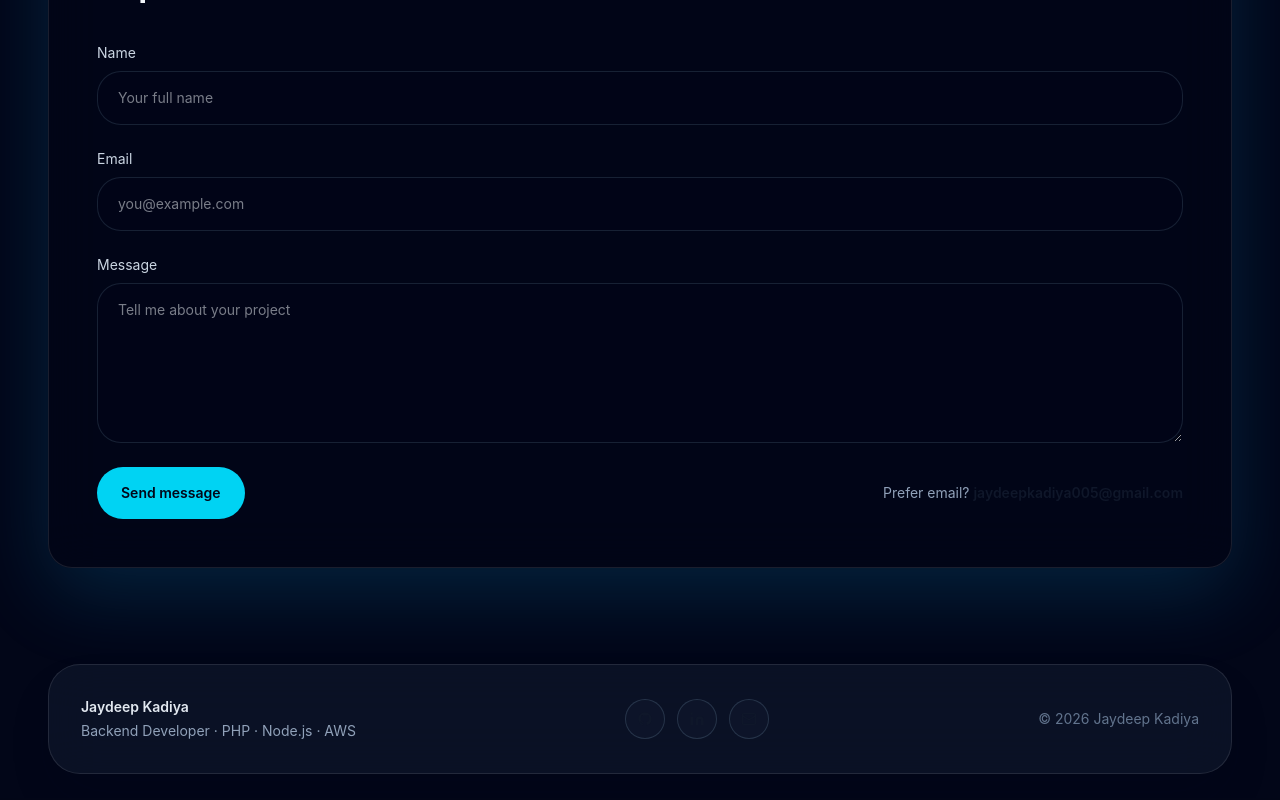
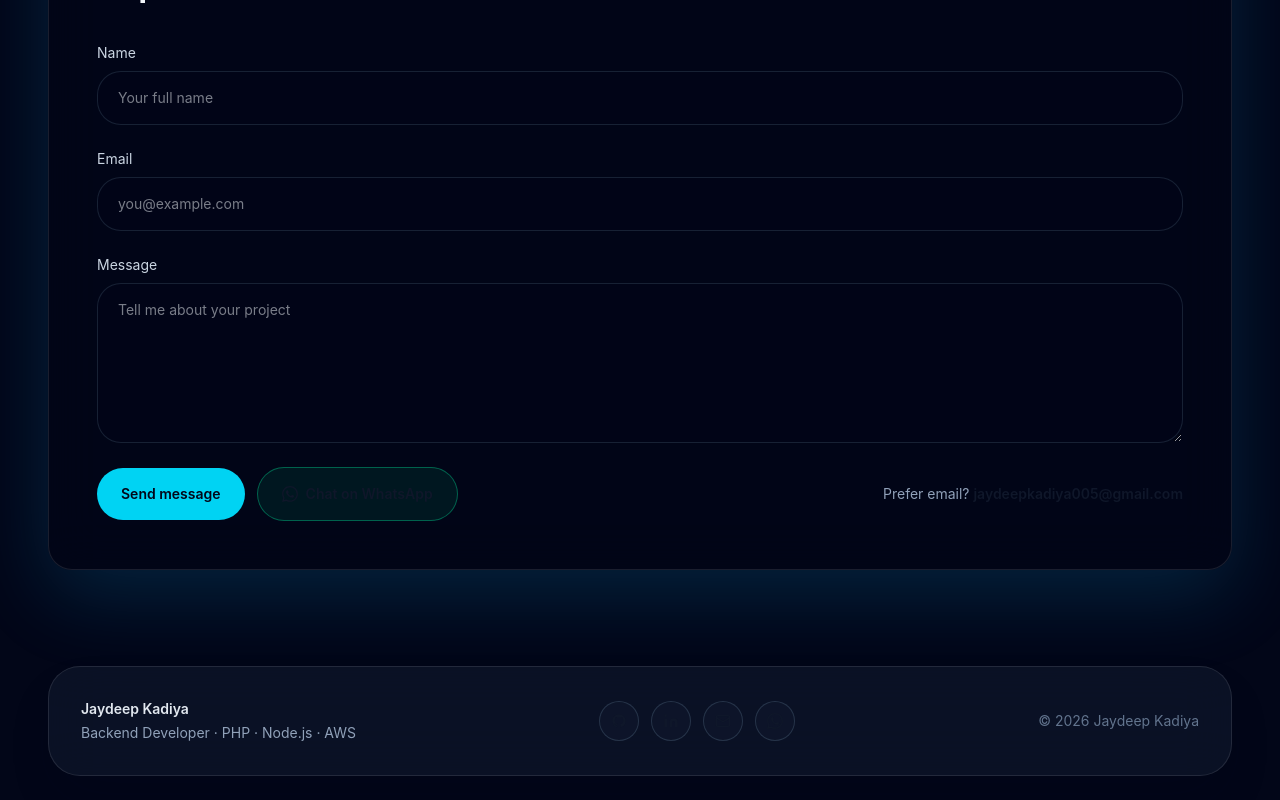
Before and after one commit to Jayuuuu04/portfolio-website, a Next.js app: page / in a window 1280 px wide. Shown: the part 6852-7652 px from the top of the page. Built offline with nearby package versions, Linux system fonts and the light colour scheme; no server answers.

Commit message:
whats app icon and msg is also added in this

```diff
--- a/components/contact/Contact.tsx
+++ b/components/contact/Contact.tsx
@@ -4,6 +4,8 @@
 import { useForm } from 'react-hook-form';
 import emailjs from '@emailjs/browser';
 import { motion } from 'framer-motion';
+import { whatsappUrl } from '../../data/contact';
+import { WhatsAppIcon } from '../ui/WhatsAppIcon';
 
 const SERVICE_ID = process.env.NEXT_PUBLIC_EMAILJS_SERVICE_ID;
 const TEMPLATE_ID = process.env.NEXT_PUBLIC_EMAILJS_TEMPLATE_ID;
@@ -100,6 +102,7 @@
             {errors.message && <span className="text-xs text-rose-400">{errors.message.message}</span>}
           </label>
           <div className="col-span-full flex flex-col gap-4 sm:flex-row sm:items-center sm:justify-between">
+            <div className="flex flex-wrap items-center gap-3">
               <button
                 type="submit"
                 className="inline-flex items-center justify-center rounded-full bg-cyan-400 px-6 py-4 text-sm font-semibold text-slate-950 transition hover:bg-cyan-300"
@@ -107,6 +110,17 @@
               >
                 {status === 'loading' ? 'Sending…' : 'Send message'}
               </button>
+              <a
+                href={whatsappUrl()}
+                target="_blank"
+                rel="noopener noreferrer"
+                aria-label="Chat with Jaydeep Kadiya on WhatsApp"
+                className="inline-flex items-center gap-2 rounded-full border border-emerald-400/40 bg-emerald-500/10 px-6 py-4 text-sm font-semibold text-emerald-200 transition hover:border-emerald-300/70 hover:bg-emerald-500/20 hover:text-emerald-100"
+              >
+                <WhatsAppIcon className="h-4 w-4" />
+                Chat on WhatsApp
+              </a>
+            </div>
             <p className="text-sm text-slate-400">
               Prefer email? <a href="mailto:jaydeepkadiya005@gmail.com" className="font-semibold text-slate-100 hover:text-cyan-200 transition">jaydeepkadiya005@gmail.com</a>
             </p>
--- a/components/footer/Footer.tsx
+++ b/components/footer/Footer.tsx
@@ -1,5 +1,7 @@
 import Link from 'next/link';
 import { GitFork, Mail } from 'lucide-react';
+import { whatsappUrl } from '../../data/contact';
+import { WhatsAppIcon } from '../ui/WhatsAppIcon';
 
 const LinkedInSvg = () => (
   <svg xmlns="http://www.w3.org/2000/svg" width="16" height="16" viewBox="0 0 24 24" fill="currentColor">
@@ -19,6 +21,7 @@
   { icon: GitHubSvg, href: 'https://github.com/Jayuuuu04', label: 'GitHub' },
   { icon: LinkedInSvg, href: 'https://linkedin.com/in/jaydeepkadiya005', label: 'LinkedIn' },
   { icon: Mail, href: 'mailto:jaydeepkadiya005@gmail.com', label: 'Email' },
+  { icon: WhatsAppIcon, href: whatsappUrl(), label: 'WhatsApp' },
 ];
 
 export function Footer() {
@@ -37,7 +40,11 @@
               target="_blank"
               rel="noopener noreferrer"
               aria-label={label}
-              className="inline-flex h-10 w-10 items-center justify-center rounded-full border border-slate-700/70 bg-slate-900/70 text-slate-300 transition hover:border-cyan-300/70 hover:text-cyan-200"
+              className={`inline-flex h-10 w-10 items-center justify-center rounded-full border border-slate-700/70 bg-slate-900/70 text-slate-300 transition ${
+                label === 'WhatsApp'
+                  ? 'hover:border-emerald-300/70 hover:text-emerald-300'
+                  : 'hover:border-cyan-300/70 hover:text-cyan-200'
+              }`}
             >
               <Icon className="h-4 w-4" />
             </Link>
--- /dev/null
+++ b/components/ui/WhatsAppIcon.tsx
@@ -0,0 +1,13 @@
+export function WhatsAppIcon({ className }: { className?: string }) {
+  return (
+    <svg
+      xmlns="http://www.w3.org/2000/svg"
+      viewBox="0 0 24 24"
+      fill="currentColor"
+      aria-hidden="true"
+      className={className}
+    >
+      <path d="M17.472 14.382c-.297-.149-1.758-.867-2.03-.967-.273-.099-.471-.148-.67.15-.197.297-.767.966-.94 1.164-.173.199-.347.223-.644.075-.297-.15-1.255-.463-2.39-1.475-.883-.788-1.48-1.761-1.653-2.059-.173-.297-.018-.458.13-.606.134-.133.298-.347.446-.52.149-.174.198-.298.298-.497.099-.198.05-.371-.025-.52-.075-.149-.669-1.612-.916-2.207-.242-.579-.487-.5-.669-.51a12.8 12.8 0 0 0-.57-.01c-.198 0-.52.074-.792.372-.272.297-1.04 1.016-1.04 2.479 0 1.462 1.065 2.875 1.213 3.074.149.198 2.096 3.2 5.077 4.487.709.306 1.262.489 1.694.625.712.227 1.36.195 1.872.118.571-.085 1.758-.719 2.006-1.413.248-.694.248-1.289.173-1.413-.074-.124-.272-.198-.57-.347m-5.421 7.403h-.004a9.87 9.87 0 0 1-5.031-1.378l-.361-.214-3.741.982.998-3.648-.235-.374a9.86 9.86 0 0 1-1.51-5.26c.001-5.45 4.436-9.884 9.888-9.884a9.82 9.82 0 0 1 6.988 2.896 9.825 9.825 0 0 1 2.893 6.994c-.003 5.45-4.437 9.885-9.885 9.885m8.413-18.297A11.815 11.815 0 0 0 12.05 0C5.495 0 .16 5.335.157 11.892c0 2.096.547 4.142 1.588 5.945L.057 24l6.305-1.654a11.882 11.882 0 0 0 5.683 1.448h.005c6.554 0 11.89-5.335 11.893-11.893A11.821 11.821 0 0 0 20.465 3.488" />
+    </svg>
+  );
+}
--- /dev/null
+++ b/data/contact.ts
@@ -0,0 +1,14 @@
+// Central place for the WhatsApp click-to-chat details.
+// Edit the two values below — nothing else needs to change.
+
+// International format, DIGITS ONLY: no "+", spaces, dashes or brackets.
+// India = country code 91 followed by the 10-digit number, e.g. 919876543210
+export const WHATSAPP_NUMBER = '917777957606'; // +91 77779 57606
+
+// Pre-filled message the visitor sees in their WhatsApp compose box.
+export const WHATSAPP_MESSAGE =
+  "Hello, Jaydeep Kadiya. I'd like to discuss a project with you.";
+
+// wa.me opens the native app on mobile and WhatsApp Web on desktop.
+export const whatsappUrl = (message: string = WHATSAPP_MESSAGE) =>
+  `https://wa.me/${WHATSAPP_NUMBER}?text=${encodeURIComponent(message)}`;
```
Lines whose indentation alone changed are shown as unchanged.
